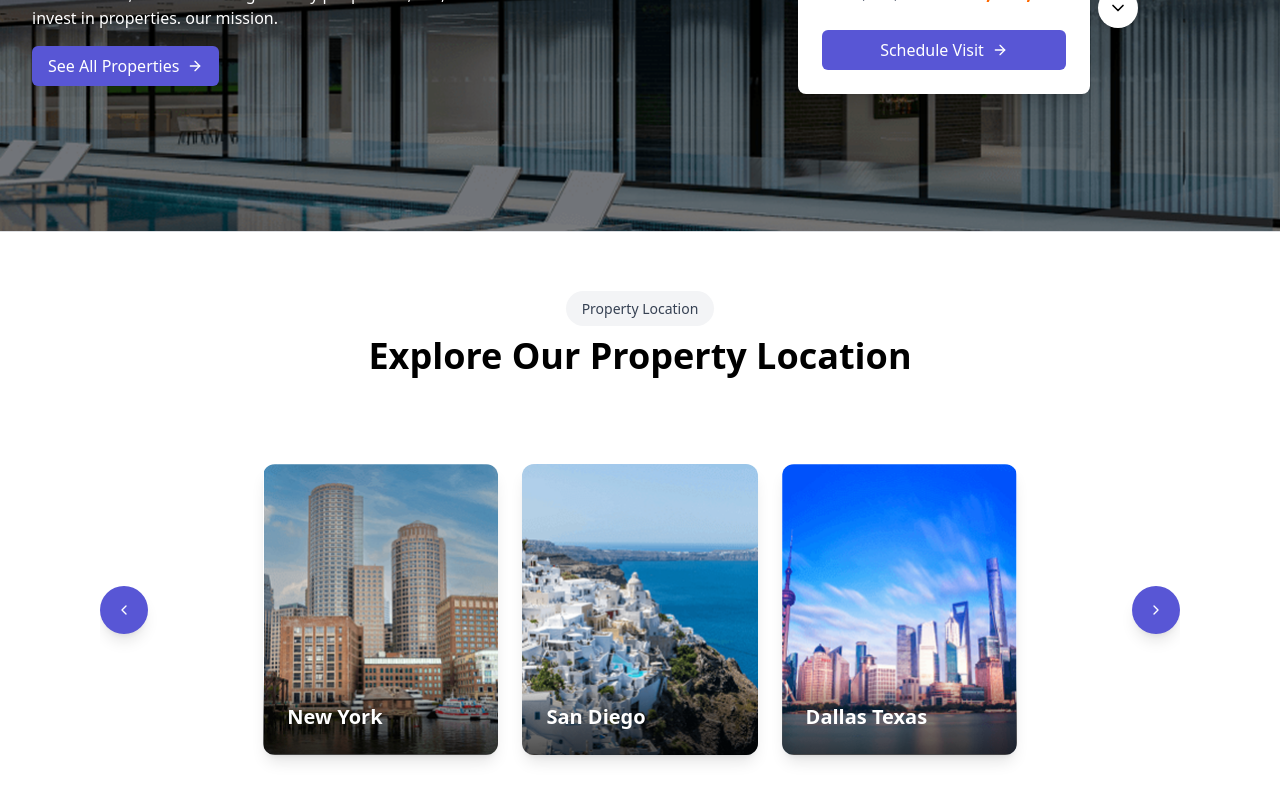
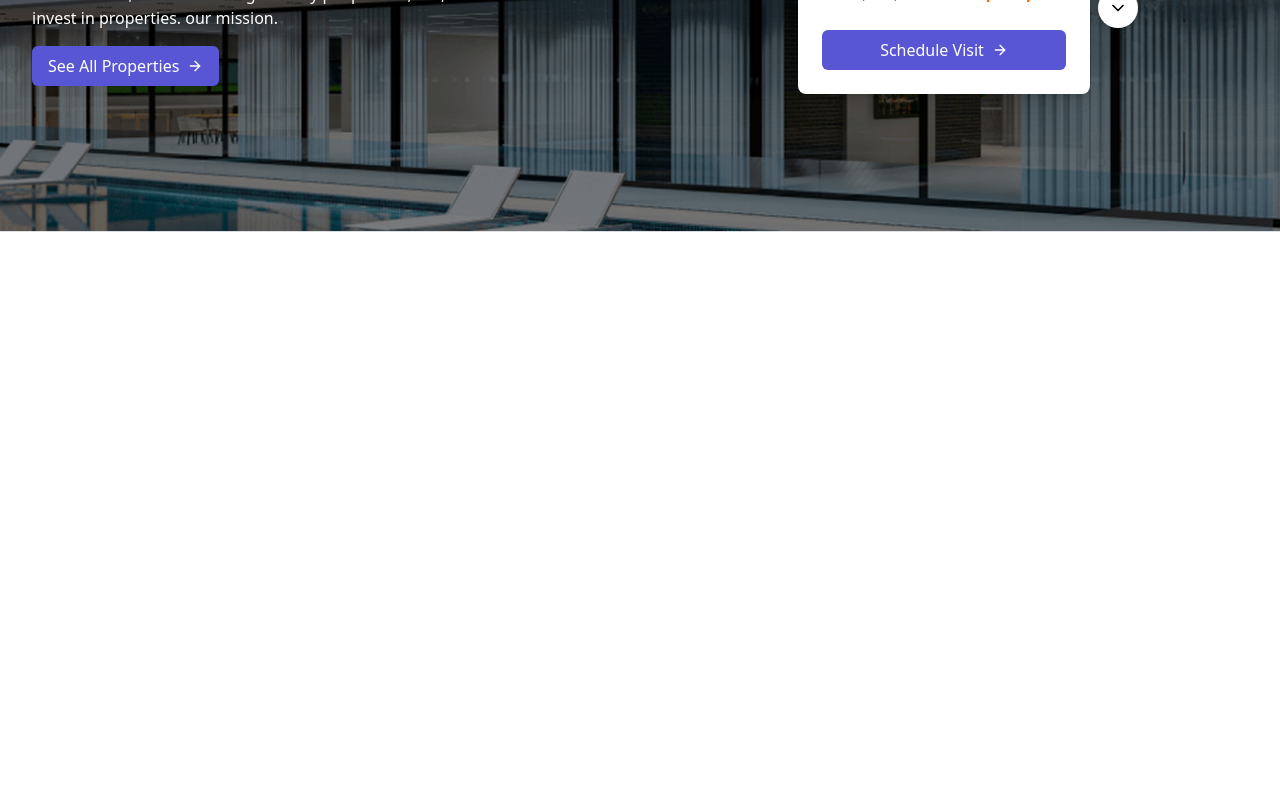
Before and after one commit to mas-kumis/budiono, a Next.js app: page / in a window 1280 px wide. Shown: the part 3233-4033 px from the top of the page. Built offline with nearby package versions, Linux system fonts and the light colour scheme.

Commit message:
carousel

```diff
--- a/app/page.tsx
+++ b/app/page.tsx
@@ -7,7 +7,6 @@ import About from "@/components/layout/About";
 import Featured from "@/components/layout/Featured";
 import HelpSection from "@/components/layout/HelpSection";
 import FeaturedPropertyCarousel from "@/components/layout/FeaturedItemCarousel";
-import PropertyLocations from "@/components/layout/PropertyLocation";
 
 export default function Home() {
   return (
@@ -19,7 +18,6 @@ export default function Home() {
       <Featured />
       <HelpSection />
       <FeaturedPropertyCarousel />
-      <PropertyLocations />
       <div className="h-[1000px]"></div>
     </div>
   );
--- a/components/layout/PropertyLocation.tsx
+++ /dev/null
@@ -1,160 +0,0 @@
-"use client";
-import { ChevronLeft, ChevronRight } from "lucide-react";
-import { motion, AnimatePresence } from "framer-motion";
-import { useState } from "react";
-import Image from "next/image";
-
-interface LocationData {
-  id: number;
-  city: string;
-  image: string;
-}
-
-const PropertyLocations = () => {
-  const [currentIndex, setCurrentIndex] = useState(0);
-
-  const locations: LocationData[] = [
-    { id: 1, city: "New York", image: "/Images/location-1.png" },
-    { id: 2, city: "San Diego", image: "/Images/location-2.png" },
-    { id: 3, city: "Dallas Texas", image: "/Images/location-3.png" },
-    { id: 4, city: "San Francisco", image: "/Images/location-4.png" },
-    { id: 5, city: "Los Angeles", image: "/Images/location-5.png" },
-    { id: 6, city: "Miami", image: "/Images/location-3.png" },
-  ];
-
-  const slideVariants = {
-    enter: (direction: number) => ({
-      x: direction > 0 ? 1000 : -1000,
-      opacity: 0,
-    }),
-    center: {
-      zIndex: 1,
-      x: 0,
-      opacity: 1,
-    },
-    exit: (direction: number) => ({
-      zIndex: 0,
-      x: direction < 0 ? 1000 : -1000,
-      opacity: 0,
-    }),
-  };
-
-  const swipeConfidenceThreshold = 10000;
-  const swipePower = (offset: number, velocity: number) => {
-    return Math.abs(offset) * velocity;
-  };
-
-  const paginate = (newDirection: number) => {
-    let newIndex = currentIndex + newDirection;
-    if (newIndex < 0) newIndex = locations.length - 1;
-    if (newIndex >= locations.length) newIndex = 0;
-    setCurrentIndex(newIndex);
-  };
-
-  const visibleCards = () => {
-    const cards = [];
-    const startIndex = currentIndex;
-    // Changed to show 4 cards
-    for (let i = 0; i < 3; i++) {
-      const index = (startIndex + i) % locations.length;
-      cards.push(locations[index]);
-    }
-    return cards;
-  };
-
-  return (
-    <motion.div
-      initial={{ opacity: 0, y: 50 }}
-      animate={{ opacity: 1, y: 0 }}
-      transition={{ duration: 0.6 }}
-      className="px-8 md:px-[100px] py-16"
-    >
-      <div className="text-center mb-12">
-        <span className="bg-gray-100 text-gray-700 px-4 py-2 rounded-full text-sm">
-          Property Location
-        </span>
-        <h2 className="text-3xl md:text-4xl font-bold mt-4">
-          Explore Our Property Location
-        </h2>
-      </div>
-
-      <div className="relative overflow-hidden py-10 px-10">
-        <div className="overflow-visible">
-          <motion.div className="flex justify-center items-center gap-6">
-            <AnimatePresence initial={false} custom={currentIndex}>
-              {visibleCards().map((location, index) => (
-                <motion.div
-                  key={location.id}
-                  custom={index}
-                  variants={slideVariants}
-                  initial="enter"
-                  animate="center"
-                  exit="exit"
-                  transition={{
-                    x: { type: "spring", stiffness: 300, damping: 30 },
-                    opacity: { duration: 0.2 },
-                  }}
-                  className="relative"
-                  style={{
-                    width: "235.19px",
-                    height: "291.17px",
-                    transformOrigin: "center center",
-                  }}
-                >
-                  <motion.div
-                    whileHover={{
-                      scale: 1.1,
-                      zIndex: 20,
-                      transition: {
-                        duration: 0.2,
-                        ease: "easeOut",
-                      },
-                    }}
-                    className="relative h-full rounded-xl overflow-hidden shadow-lg transition-all duration-300 hover:shadow-2xl"
-                    style={{
-                      transformOrigin: "center center",
-                    }}
-                  >
-                    <div className="absolute inset-0 bg-black/20 opacity-0 hover:opacity-100 transition-opacity duration-300" />
-                    <Image
-                      fill
-                      src={location.image}
-                      alt={location.city}
-                      className="w-full h-full object-cover"
-                    />
-                    <div className="absolute bottom-0 left-0 right-0 bg-gradient-to-t from-black/70 via-black/50 to-transparent p-6">
-                      <h3 className="text-white text-xl font-semibold">
-                        {location.city}
-                      </h3>
-                    </div>
-                  </motion.div>
-                </motion.div>
-              ))}
-            </AnimatePresence>
-          </motion.div>
-        </div>
-
-        {/* Navigation Arrows */}
-        <motion.button
-          whileHover={{ scale: 1.1 }}
-          whileTap={{ scale: 0.9 }}
-          onClick={() => paginate(-1)}
-          className="absolute left-0 top-1/2 -translate-y-1/2 bg-[#5856D5] p-4 rounded-full shadow-lg z-30 w-12 h-12 flex items-center justify-center hover:shadow-[0_0_20px_rgba(88,86,213,0.5)] transition-shadow duration-300"
-        >
-          <ChevronLeft size={24} className="text-white" />
-        </motion.button>
-
-        <motion.button
-          whileHover={{ scale: 1.1 }}
-          whileTap={{ scale: 0.9 }}
-          onClick={() => paginate(1)}
-          className="absolute right-0 top-1/2 -translate-y-1/2 bg-[#5856D5] p-4 rounded-full shadow-lg z-30 w-12 h-12 flex items-center justify-center hover:shadow-[0_0_20px_rgba(88,86,213,0.5)] transition-shadow duration-300"
-        >
-          <ChevronRight size={24} className="text-white" />
-        </motion.button>
-      </div>
-    </motion.div>
-  );
-};
-
-export default PropertyLocations;
```
